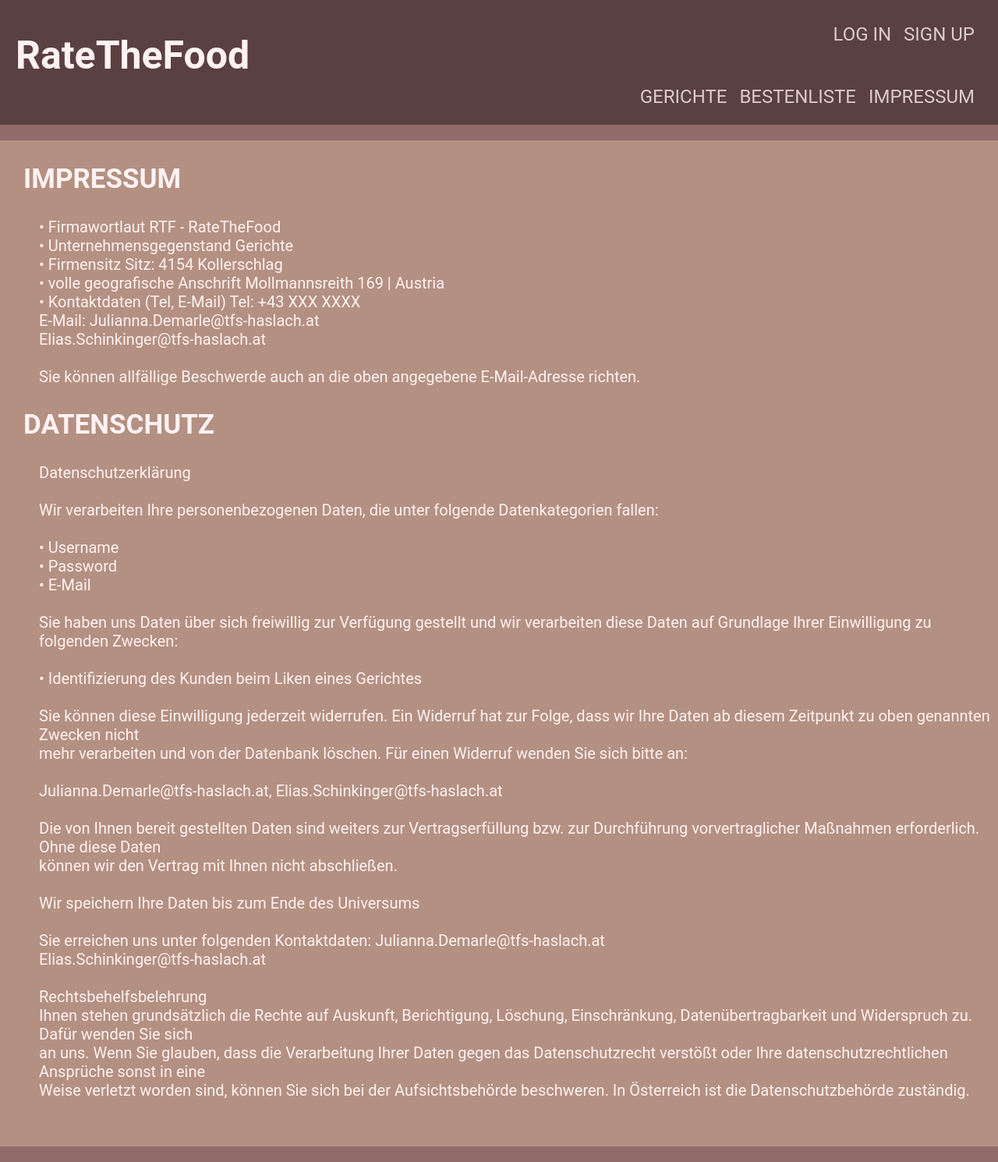
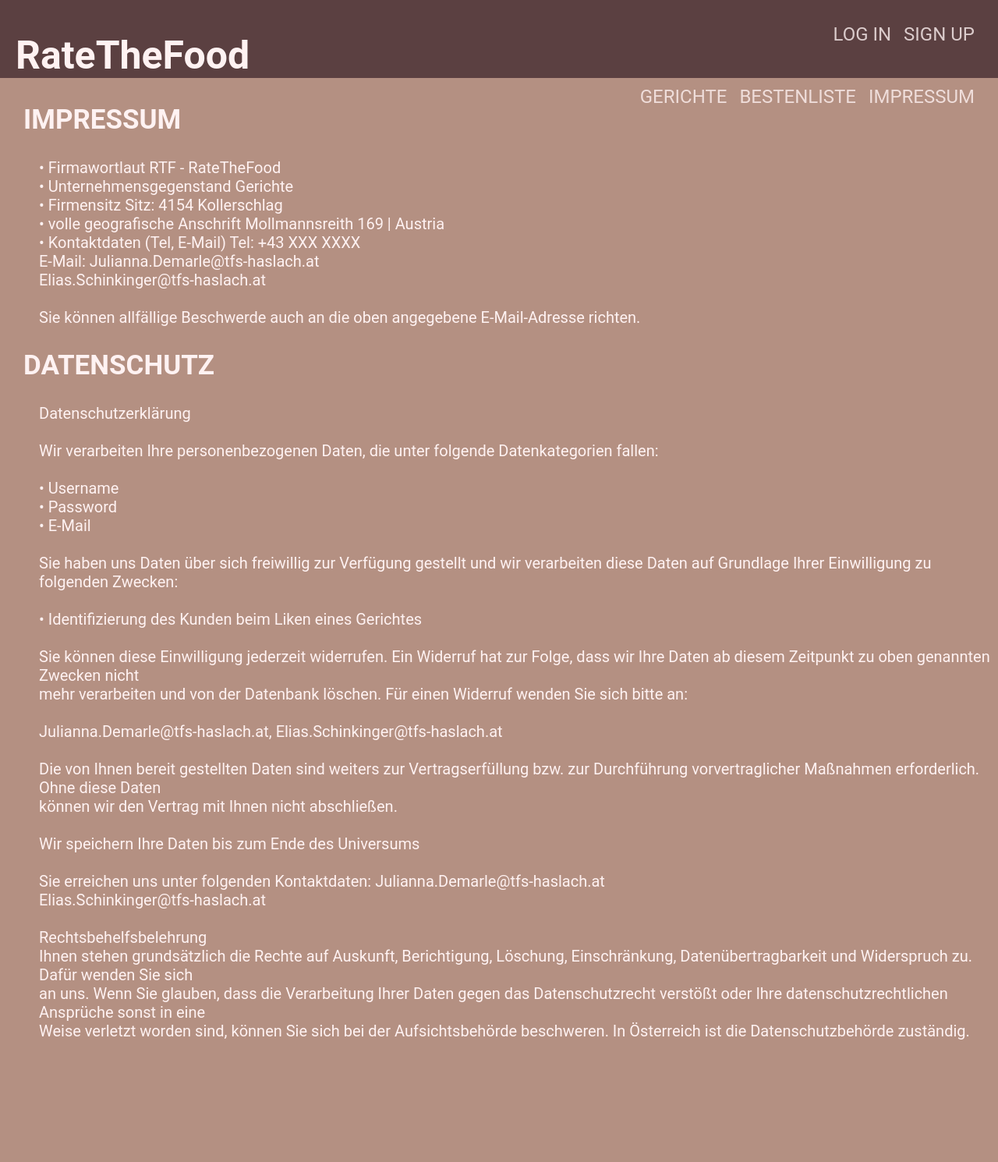
Before and after one commit to masnlp/RTF, a PHP site: page /impressum.php in a window 1280 px wide. Shown: the whole page at 78% size. After the commit the page ends 1333 px from the top, so only its background shows below. Run offline with PHP 8.4, Linux system fonts and the light colour scheme.

Commit message:
Update impressum.php
not sure if i even changed anything

```diff
--- a/impressum.php
+++ b/impressum.php
@@ -18,6 +18,7 @@
         <div id="heading">
             <h1>RateTheFood</h1>
 
+
             <div id="loggin">
             <?php
 
@@ -26,9 +27,11 @@
                 $user = $_SESSION["user"]["Username"];
 
                 echo "<a href='logout.php'>SIGN OUT</a>";
+                echo "<a href='index.php'>HOME</a>";
             } else {
                 echo "<a href='login.php' style='margin-right: 10px;'>LOG IN </a>";
                 echo "<a href='signup.php'>SIGN UP</a>";
+
             }
 
             ?>
@@ -41,7 +44,7 @@
             </div>
         </div>
 
-        <div class="bar">
+        <div id="bar">
 
         </div>
     </header>
@@ -97,8 +100,5 @@
     </div>
     </div>
 
-    <div class="bar">
-
-    </div>
 </body>
 </html>
```
